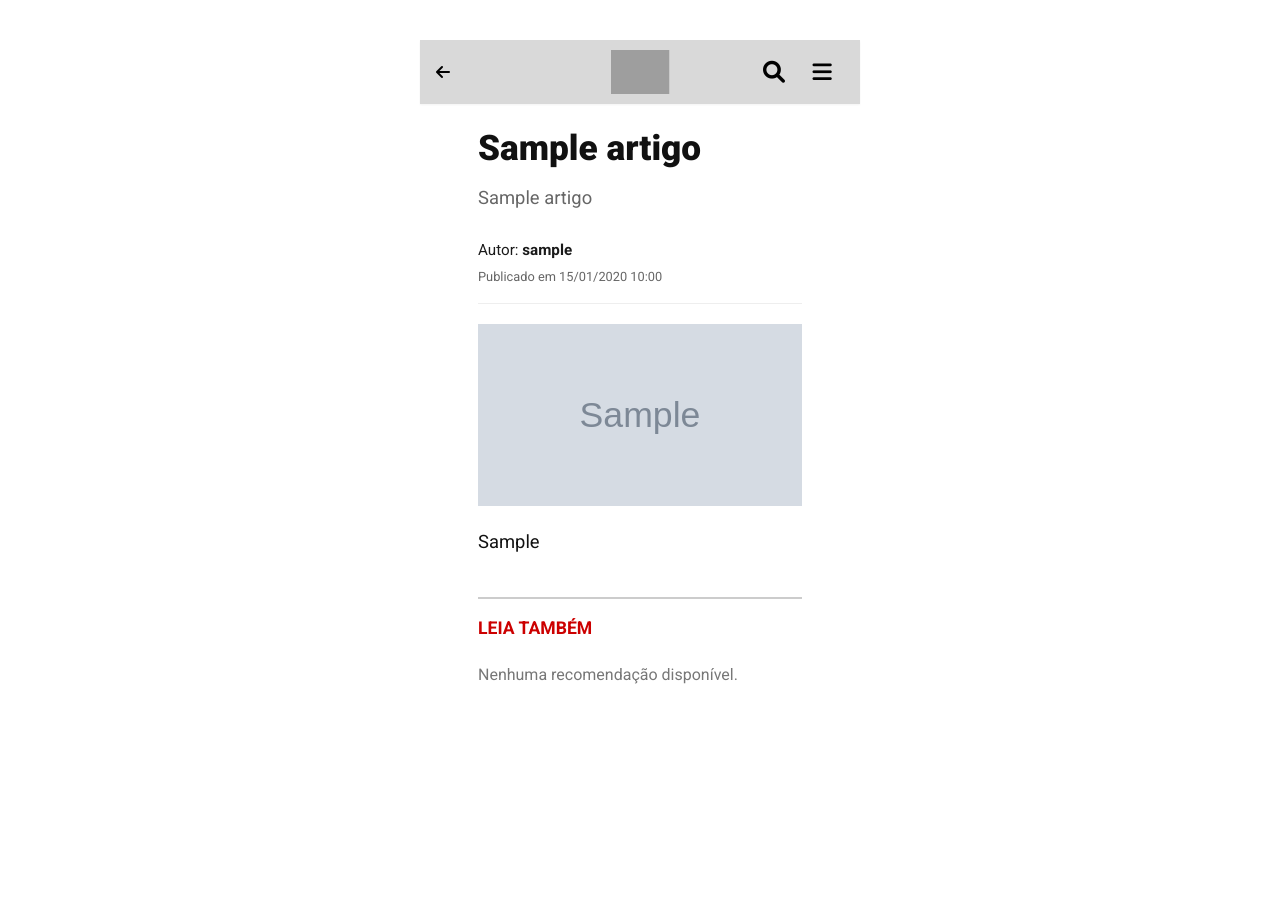
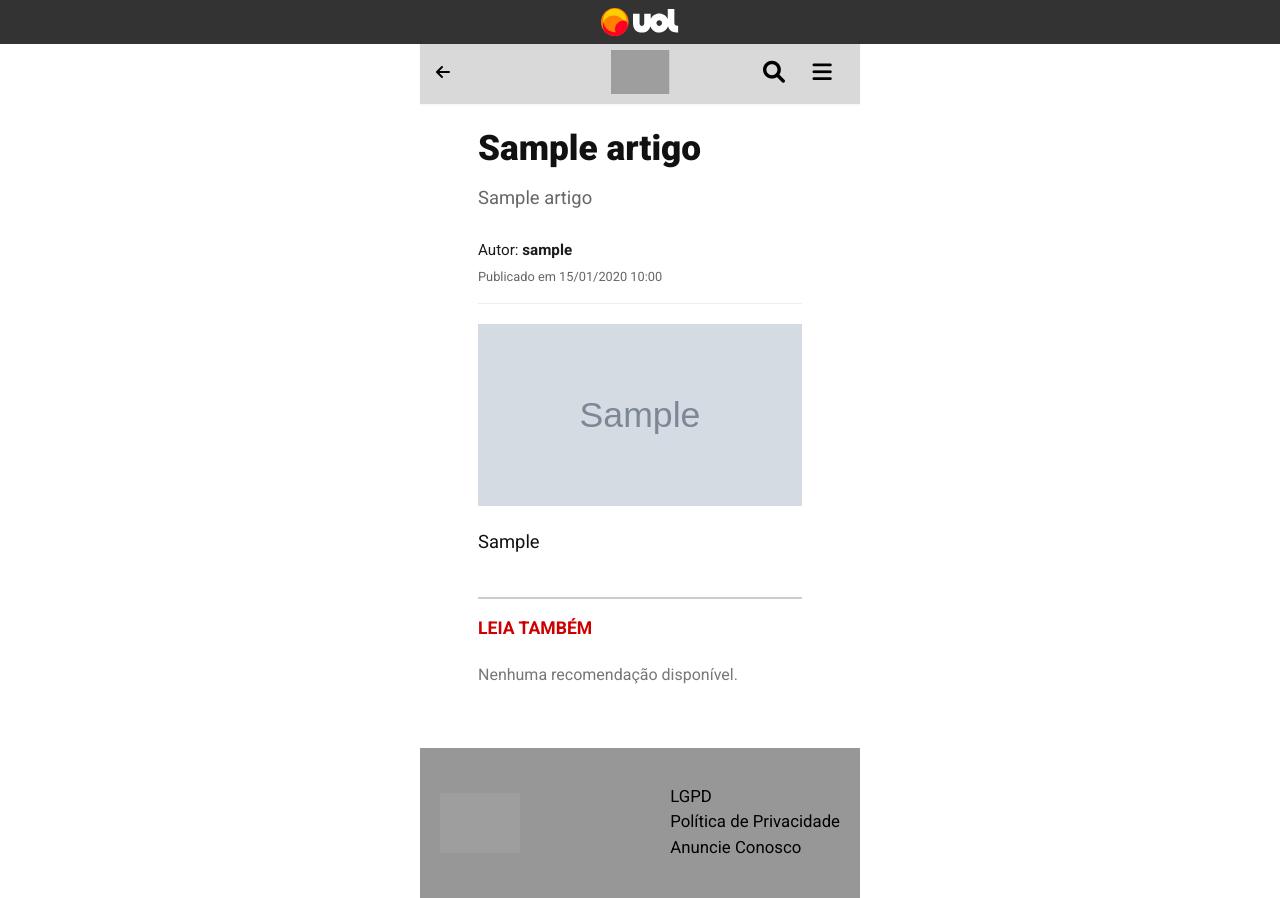
Before and after one commit to Lucascbayma/KIVO, a Django app: page /artigo/1/ in a window 1280 px wide. Before the commit the page ends 684 px from the top, so only its background shows below. Run offline with Django 4.2, Linux system fonts and the light colour scheme; tables that the repository leaves empty hold one stand-in row (values such as "Sample post"); grey boxes marked "Sample" are stand-in pictures; grey boxes are pictures that could not be loaded.

Commit message:
adicionei o header e o footer na tela de leitura

```diff
--- a/jornal/templates/ler_noticia.html
+++ b/jornal/templates/ler_noticia.html
@@ -9,14 +9,62 @@
     <link rel="stylesheet" href="{% static 'jornal/css/ler_noticia.css' %}">
     <link rel="stylesheet" href="{% static 'jornal/css/style.css' %}">
     <link rel="stylesheet" href="https://cdnjs.cloudflare.com/ajax/libs/font-awesome/6.0.0-beta3/css/all.min.css">
+    <link rel="stylesheet" href="https://cdn.jsdelivr.net/npm/bootstrap-icons@1.11.3/font/bootstrap-icons.min.css">
 </head>
 
-<body id="body-noticia"
-      data-noticia-titulo="{{ noticia.title|default:noticia.titulo }}">
+<body id="body-noticia" data-noticia-titulo="{{ noticia.title|default:noticia.titulo }}">
+
+    <div class="uol-bar">
+        <img src="{% static 'jornal/imagens/uol.svg' %}" alt="UOL" class="uol-logo">
+    </div>
+
+    <input type="checkbox" id="hamburger-toggle" class="hamburger-toggle">
+
+    <nav class="mobile-menu" id="mobile-menu-panel">
+        <div class="menu-header">
+            <label for="hamburger-toggle" class="mobile-menu-close" aria-label="Fechar menu">
+                &times;
+            </label>
+        </div>
+
+        <div class="mobile-menu-body">
+            <div class="menu-group-accordion">
+                <input type="checkbox" id="nav-toggle-institucional" class="submenu-toggle">
+                <label for="nav-toggle-institucional" class="menu-label-accordion">
+                    <span class="chevron">&#8964;</span> Institucional
+                </label>
+                <ul class="menu-indented">
+                    <li><a href="#">Quem somos</a></li>
+                    <li><a href="#">História</a></li>
+                </ul>
+            </div>
+
+            <a class="menu-link-main" href="{% url 'jornal:home' %}">Home</a>
+            <a class="menu-link-main" href="{% url 'jornal:todas_as_noticias' %}">Últimas Notícias</a>
+
+            <div class="menu-group-accordion">
+                <input type="checkbox" id="nav-toggle-noticias" class="submenu-toggle">
+                <label for="nav-toggle-noticias" class="menu-label-accordion">
+                    <span class="chevron">&#8964;</span> Todas as Notícias
+                </label>
+                <ul class="menu-indented">
+                    <li><a href="#">Ver todas</a></li>
+                    <li><a href="#">Esportes</a></li>
+                    <li><a href="#">Política</a></li>
+                    <li><a href="#">Educação</a></li>
+                </ul>
+            </div>
+            <a class="menu-link-main" href="{% url 'jornal:newsletter_subscribe' %}">Newsletter</a>
+            <a href="/adicionar/" class="btn-adicionar-noticia-mobile">
+                  + Adicionar Notícia
+            </a>
+        </div>
+    </nav>
+    <label for="hamburger-toggle" class="mobile-menu-overlay"></label>
 
     <header class="header">
 
-    <a onclick="history.back()" class="header-icon back-arrow" title="Voltar">
+        <a onclick="history.back()" class="header-icon back-arrow" title="Voltar" style="cursor: pointer;">
             <i class="fas fa-arrow-left"></i>
         </a>
 
@@ -30,9 +78,9 @@
                 <i class="fas fa-magnifying-glass"></i>
             </a>
 
-        <a href="#" class="header-icon hamburger-label" id="Frame-1" title="Menu">
+            <label for="hamburger-toggle" class="header-icon hamburger-label" id="Frame-1" title="Menu" style="cursor: pointer;">
                 <i class="fas fa-bars"></i>
-        </a>
+            </label>
         </div>
 
     </header>
@@ -129,6 +177,20 @@
         </div>
     </div>
 
+    <footer class="footer-jcpe">
+        <div class="footer-container">
+            <div class="footer-logo">
+                <img src="{% static 'jornal/imagens/logo.svg' %}" alt="Logo JC PE">
+            </div>
+
+            <div class="footer-links">
+                <span class="footer-text">LGPD</span>
+                <span class="footer-text">Política de Privacidade</span>
+                <span class="footer-text">Anuncie Conosco</span>
+            </div>
+        </div>
+    </footer>
+
     <script src="{% static 'jornal/js/rastreamento_leitura.js' %}"></script>
 </body>
 </html>
```
Lines whose indentation alone changed are shown as unchanged.
